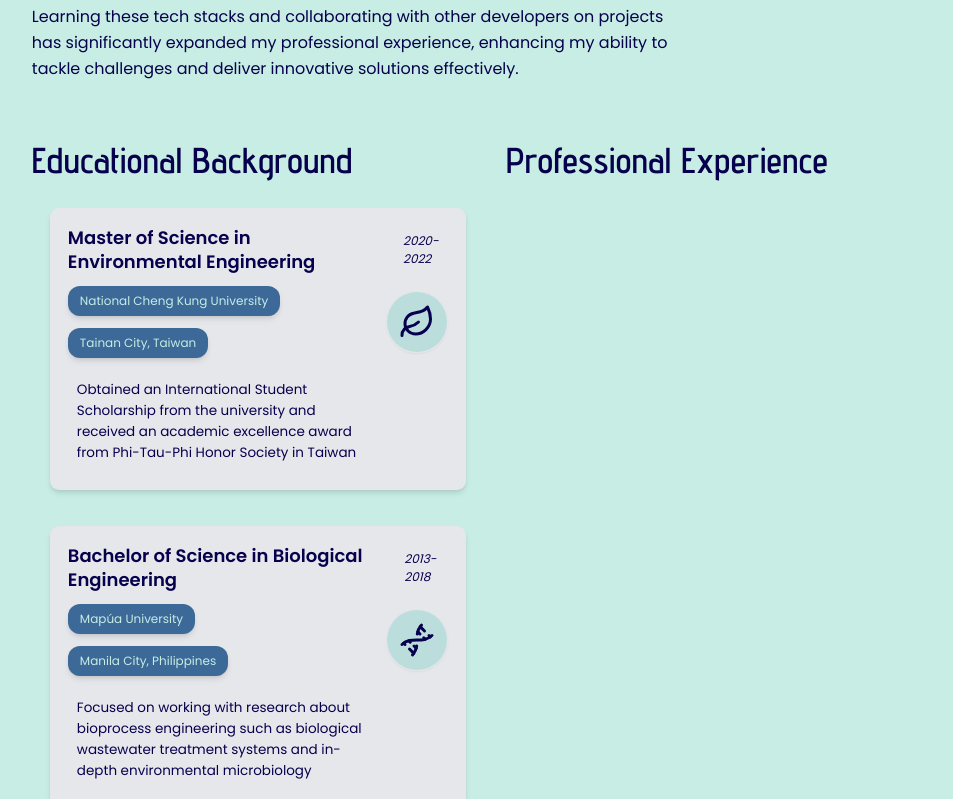
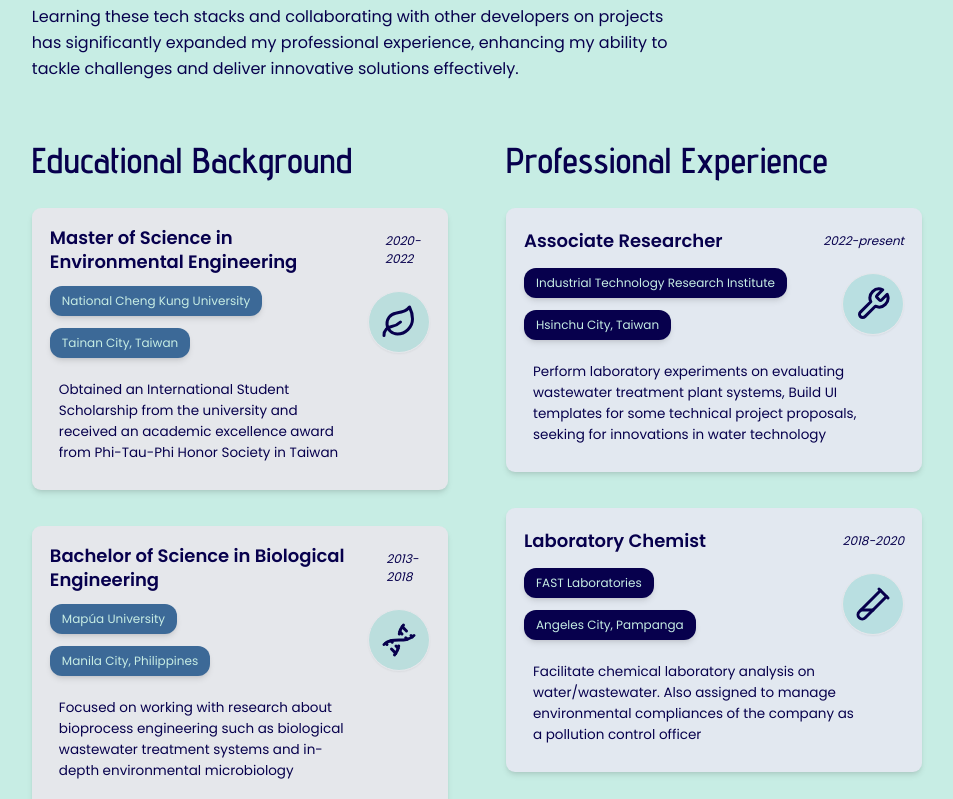
Before and after one commit to bryancastillo10/portfolio, a Next.js app: page /about in a window 1280 px wide. Shown: the part 1100-1899 px from the top of the page, without its empty margins (236-1189 px from the left). Built offline with nearby package versions, Linux system fonts and the light colour scheme; no server answers.

Commit message:
WorkCardsDesign

```diff
--- a/src/app/about/(sections)/Education.tsx
+++ b/src/app/about/(sections)/Education.tsx
@@ -24,7 +24,7 @@ const Education = ({data}: EducationProps) => {
               {data.slice().reverse().map((educ) => {
                 const Icon = iconMap[educ.icon.toLowerCase()];
                 return (
-                 <div className={`m-6 rounded-xl shadow-md w-[90%] ${theme ?"bg-dark-primary": "bg-gray-200"}`} key={educ.id}>
+                 <div className={`my-6 rounded-xl shadow-md w-[90%] ${theme ?"bg-dark-primary": "bg-gray-200"}`} key={educ.id}>
                     <section className="p-6">
                         <div className="flex flex-col xl:flex-row gap-y-2 xl:justify-between gap-x-10 items-center">
                             <h1 className="text-2xl text-center xl:text-left font-semibold">{educ.degree} in {educ.field}</h1>
--- a/src/app/about/(sections)/Work.tsx
+++ b/src/app/about/(sections)/Work.tsx
@@ -1,16 +1,50 @@
 "use client";
+import { TestTubeDiagonal, Wrench, LucideIcon } from "lucide-react";
 import SectionHeader from "@/app/(reusables)/SectionHeader";
+import { useAppSelector } from "@/app/redux";
 import { WorkExpDataProps } from "@/app/api/about/data";
 
 interface WorkProps{
     data: WorkExpDataProps[];
 }
 
+const iconMap: {[key:string]: LucideIcon} = {
+    testubediagonal:TestTubeDiagonal,
+    wrench:Wrench
+}
+
 const Work = ({data}:WorkProps) => {
-    console.log(data);
+  const theme = useAppSelector((state)=> state.global.theme);
   return (
-    <section className="w-full h-[300px]">
+    <section className="w-full">
       <SectionHeader title="Professional Experience"/>
+      <div className="pt-4 grid grid-cols-1 md:grid-cols-2 xl:grid-cols-1">
+              {data.slice().reverse().map((work) => {
+                const Icon = iconMap[work.icon.toLowerCase()];
+                return (
+                 <div className={`my-6 rounded-xl shadow-md w-[90%] ${theme ?"bg-sky-900": "bg-slate-200"}`} key={work.id}>
+                    <section className="p-6">
+                        <div className="flex flex-col xl:flex-row gap-y-2 xl:justify-between gap-x-10 items-center">
+                            <h1 className="text-2xl text-center xl:text-left font-semibold">{work.position}</h1>
+                            <p className="my-2 italic">{work.dateRange}</p>
+                        </div>
+                        <div className="flex flex-col-reverse xl:flex-row xl:justify-between items-center">
+                            <div className="my-4 flex flex-col items-center xl:items-start space-y-4 md:space-y-4">
+                                <h3 className={`${theme ?"bg-dark-primary text-teal-400" :"bg-secondary text-primary"} shadow-md  w-fit py-2 px-4 rounded-2xl`}>{work.company}</h3>
+                                <h3 className={`${theme ?"bg-dark-primary text-teal-400" :"bg-secondary text-primary"} shadow-md  w-fit py-2 px-4 rounded-2xl`}>{work.location}</h3>
+                            </div>
+                            <div className={`my-4 md:my-0 p-4 rounded-full border shadow-sm ${theme ? "bg-slate-500/80" :"bg-teal-500/20"}`} >
+                                {Icon && <Icon className="size-10 xl:size-12" />}
+                            </div>
+                        </div>
+                        <div className="p-3 lg:max-w-[90%] xl:max-w-[90%] w-fit">
+                            <p className="text-wrap lg:text-lg text-center xl:text-left">{work.description}</p>
+                        </div>
+                    </section>
+                </div>
+                )
+              })}
+          </div>
     </section>
   )
 }
--- a/src/app/api/about/data.ts
+++ b/src/app/api/about/data.ts
@@ -59,7 +59,7 @@ export const workExperienceData:WorkExpDataProps[] = [
         position:"Laboratory Chemist",
         icon:"testubediagonal",
         dateRange:"2018-2020",
-        description:"Facilitate chemical laboratory analysis on water/wastewater. Also assigned to manage environmental compliances of the company as a pollution control offier",
+        description:"Facilitate chemical laboratory analysis on water/wastewater. Also assigned to manage environmental compliances of the company as a pollution control officer",
     },
     {
         id:2,
@@ -68,6 +68,6 @@ export const workExperienceData:WorkExpDataProps[] = [
         position:"Associate Researcher",
         dateRange:"2022-present",
         icon:"wrench",
-        description:"Perform laboratory experiments on evaluating wastewater treatment plant systems, Build UI templates for some technical project proposals, searching for innovations in water technology",
+        description:"Perform laboratory experiments on evaluating wastewater treatment plant systems, Build UI templates for some technical project proposals, seeking for innovations in water technology",
     }
 ]
```
